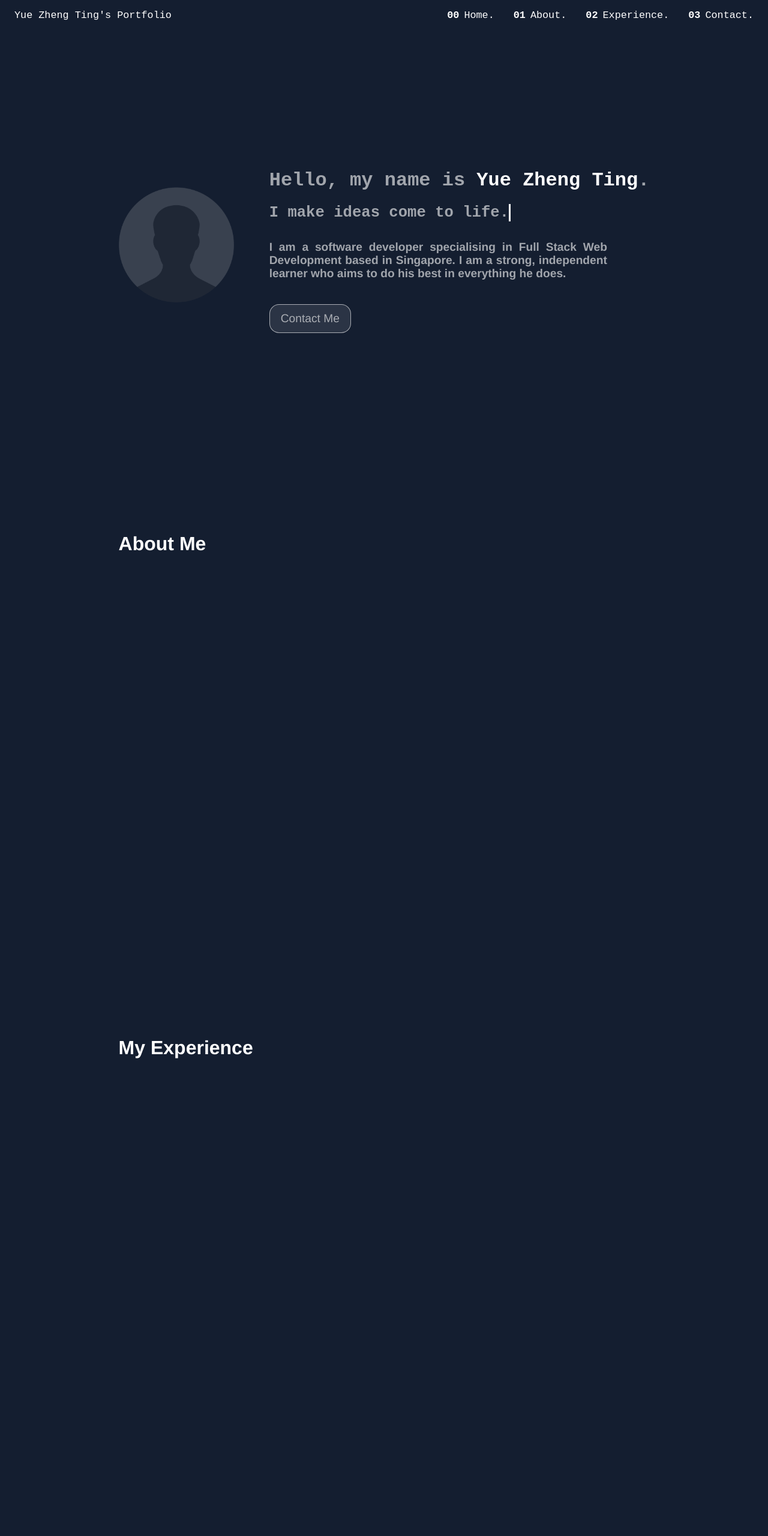
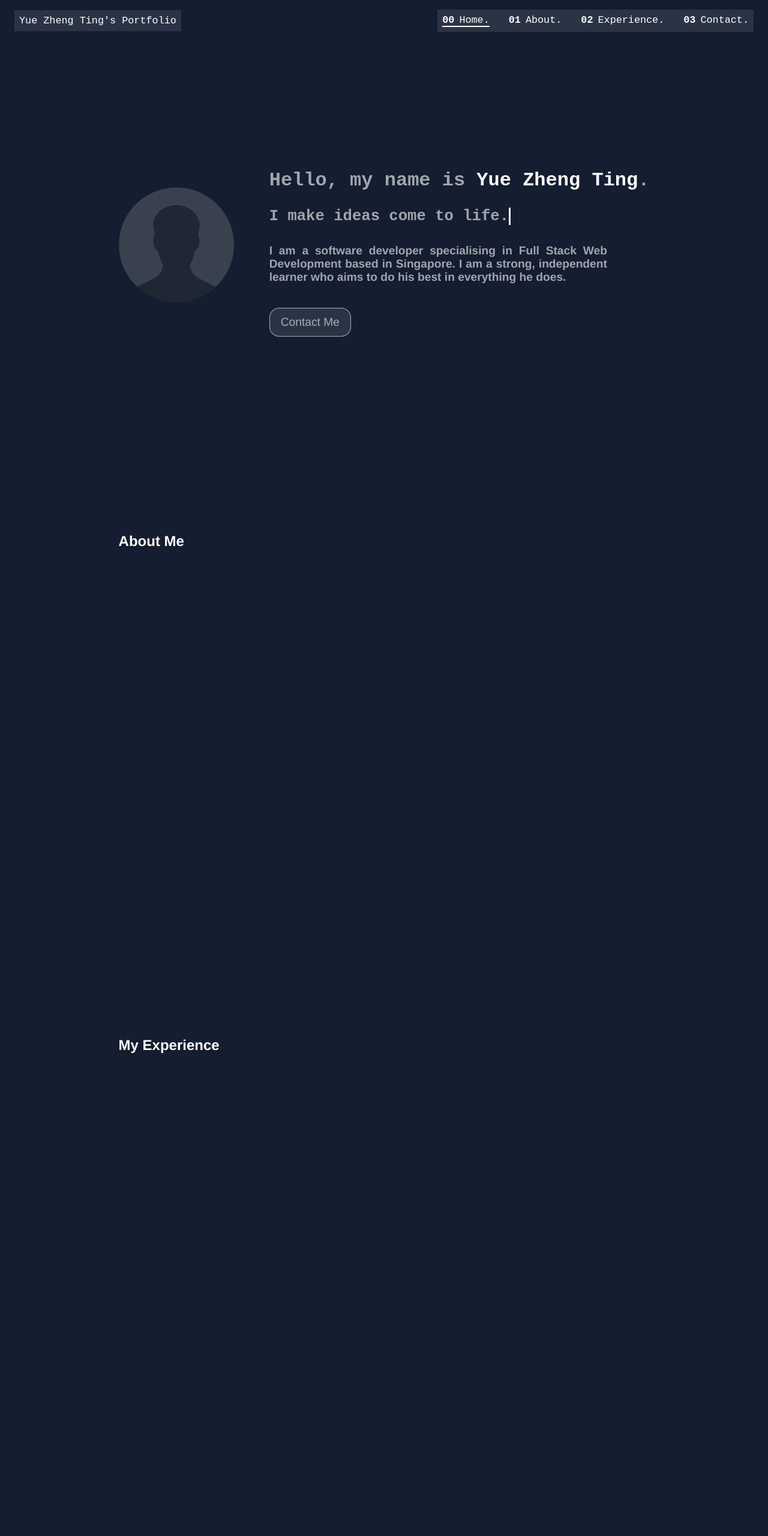
Before and after one commit to ztdevelops/online-portfolio, a website: page index.html in a window 1280 px wide. Shown: the top 2560 px of the page at 60% size. Drawn offline with Linux system fonts and the light colour scheme.

Commit message:
added active class.

```diff
--- a/app.js
+++ b/app.js
@@ -1,5 +1,7 @@
 const navigation = document.querySelector('.navigation');
 const navigationToggle = document.querySelector('.navigation-toggle');
+const sections = document.querySelectorAll('section');
+const navigationItems = document.querySelectorAll('header nav ul li')
 
 navigationToggle.addEventListener('click', () => {
     const expanded = navigation.getAttribute('mobile-expanded');
@@ -8,3 +10,21 @@ navigationToggle.addEventListener('click', () => {
     navigation.setAttribute('mobile-expanded', !isExpanded);
     navigationToggle.setAttribute('aria-expanded', !isExpanded);
 })
+
+window.onscroll = () => {
+    var current = "";
+
+    sections.forEach((s) => {
+        const sTop = s.offsetTop;
+        if (scrollY >= sTop - (s.clientHeight / 2)) {
+            current = s.getAttribute('id');
+        }
+    })
+
+    navigationItems.forEach((i) => {
+        i.classList.remove("active");
+        if (i.getAttribute('value') === current) {
+            i.classList.add("active");
+        }
+    })
+}
--- a/index.html
+++ b/index.html
@@ -21,16 +21,16 @@
         </button>
         <nav>
             <ul id="navigation" class="flex navigation" mobile-expanded="false">
-                <li><a href="#top"><span aria-hidden="true">00</span>Home.</a></li>
-                <li><a href="#about"><span aria-hidden="true">01</span>About.</a></li>
-                <li><a href="#experience"><span aria-hidden="true">02</span>Experience.</a></li>
-                <li><a href="#contact"><span aria-hidden="true">03</span>Contact.</a></li>
+                <li value="introduction" class="active"><a href="#top"><span aria-hidden="true">00</span>Home.</a></li>
+                <li value="about"><a href="#about"><span aria-hidden="true">01</span>About.</a></li>
+                <li value="experience"><a href="#experience"><span aria-hidden="true">02</span>Experience.</a></li>
+                <li value="contact"><a href="#contact"><span aria-hidden="true">03</span>Contact.</a></li>
 
             </ul>
         </nav>
     </header>
 
-    <div class="container introduction-segment">
+    <section id="introduction" class="container introduction-segment">
         <img class="my-portrait" src="./src/user-placeholder.png">
         <div class="typewriter">
             <h1>
@@ -50,27 +50,25 @@
                 </button>
             </div>
         </div>
-    </div>
+    </section>
 
-    <div>
-        <div id="about" class="container content-segment content-segment-template">
+        <section id="about" class="container content-segment content-segment-template">
             <h1>
                 About Me
             </h1>
-        </div>
+        </section>
 
-        <div id="experience" class="container content-segment content-segment-template">
+        <section id="experience" class="container content-segment content-segment-template">
             <h1>
                 My Experience
             </h1>
-        </div>
+        </section>
 
-        <div id="contact" class="container content-segment content-segment-template">
+        <section id="contact" class="container content-segment content-segment-template">
             <h1>
                 Contact Me
             </h1>
-        </div>
-    </div>
+        </section>
 </body>
 
 </html>
--- a/style.css
+++ b/style.css
@@ -59,6 +59,13 @@ body {
     font-size: 1.05rem;
 }
 
+.logo,
+.navigation {
+    background: hsl(112, 1%, 100%, 0.1);
+    backdrop-filter: blur(1rem);
+    padding: 8px;
+}
+
 .logo {
     margin: 1rem;
     cursor: pointer;
@@ -80,6 +87,10 @@ body {
 .navigation a > [aria-hidden=true] {
     font-weight: 700;
     margin-inline-end: 0.5rem;
+}
+
+.active {
+    border-bottom: white 2px solid;
 }
 
 /* Introduction */
@@ -265,7 +276,7 @@ body {
         display: none;
     }
 
-    @media (max-width: 765px) {
+    @media (max-width: 800px) {
         .navigation {
             margin: 0;
             --gap: 1.5rem;
@@ -273,8 +284,6 @@ body {
             inset: 0 0 0 50%;
             padding: min(20vh, 4rem) 2rem;
             flex-direction: column;
-            background: hsl(112, 1%, 100%, 0.1);
-            backdrop-filter: blur(1rem);
             transform: translateX(100%);
             transition: transform 250ms ease-out;
         }
```
